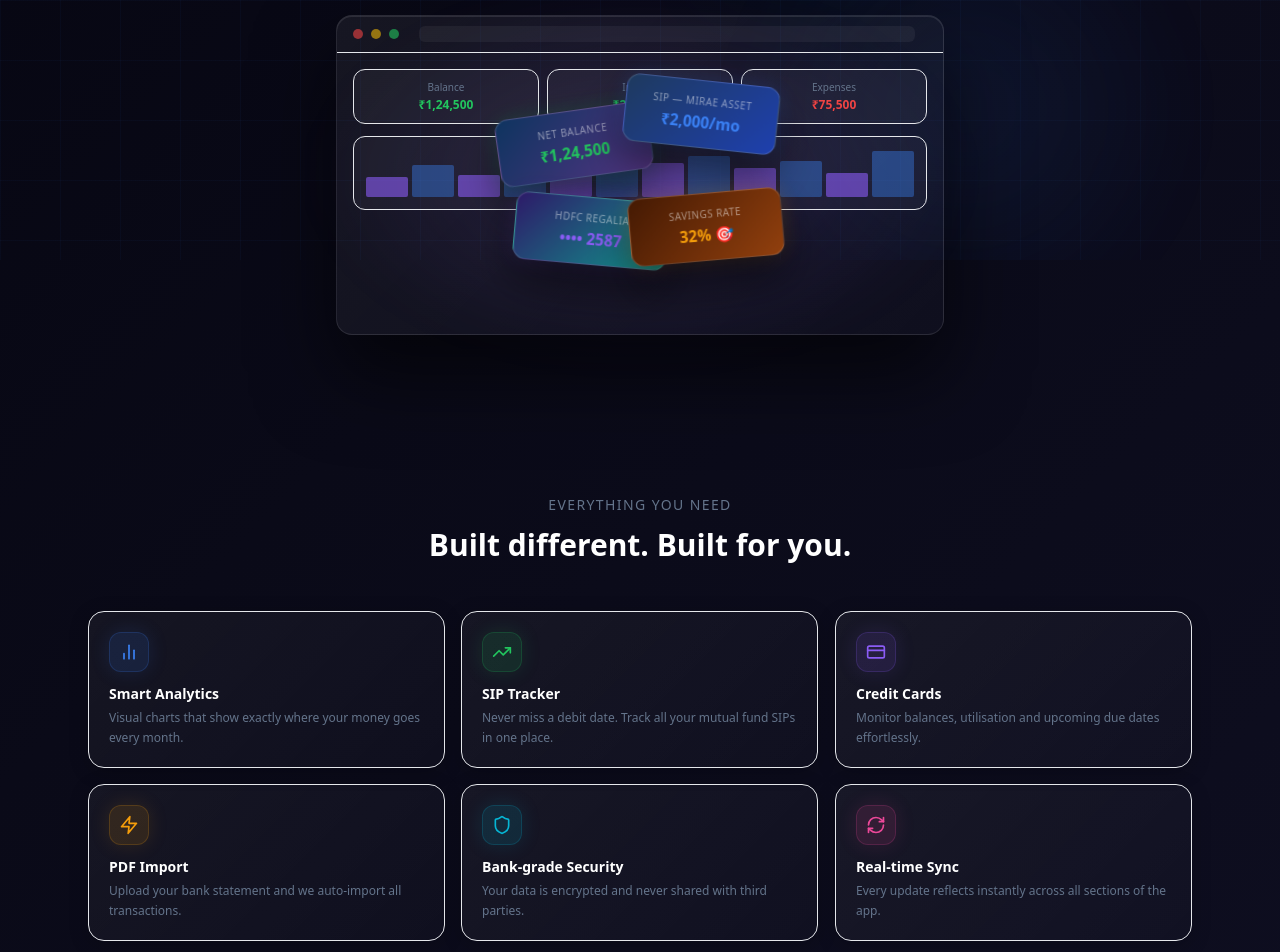
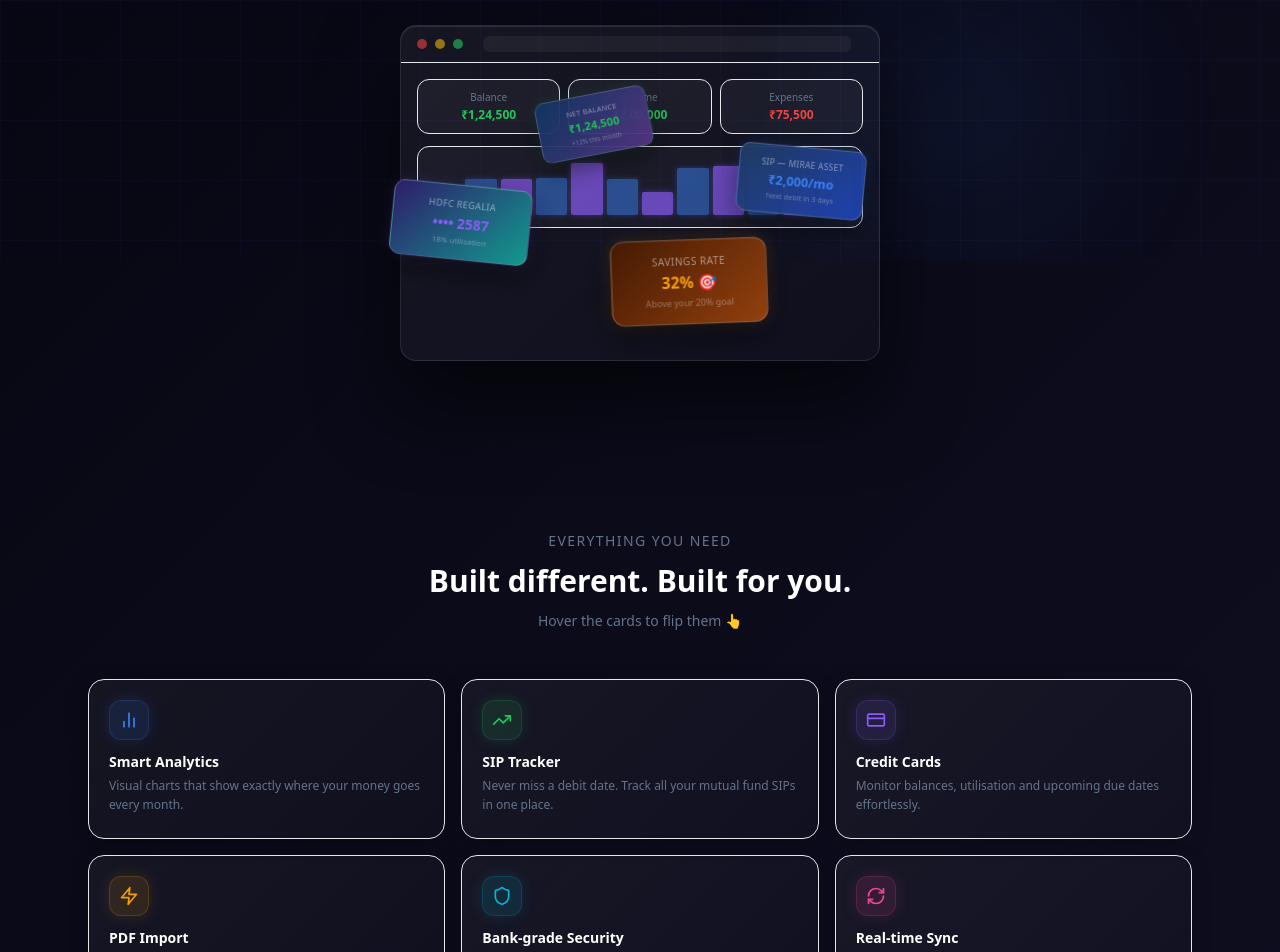
Before and after one commit to Rohan27rk/Zenny, a React (Vite) app: page / in a window 1280 px wide. Shown: the part 540-1492 px from the top of the page. Built offline with nearby package versions, Linux system fonts and the light colour scheme; no server answers.

Commit message:
3D flip cards, orbital floating cards, animated chart bars

```diff
--- a/src/pages/Landing.tsx
+++ b/src/pages/Landing.tsx
@@ -4,34 +4,117 @@ import { ZennyLogo } from '../components/ZennyLogo';
 
 interface LandingProps { onGetStarted: () => void; }
 
-// Floating 3D card data
 const FLOAT_CARDS = [
-    { label: 'Net Balance', value: '₹1,24,500', color: '#22c55e', bg: 'linear-gradient(135deg, #0f3460, #533483)', x: -60, y: -30, rot: -8, delay: 0 },
-    { label: 'SIP — Mirae Asset', value: '₹2,000/mo', color: '#3b82f6', bg: 'linear-gradient(135deg, #1e3a5f, #1e40af)', x: 55, y: -50, rot: 6, delay: 0.4 },
-    { label: 'HDFC Regalia', value: '•••• 2587', color: '#8b5cf6', bg: 'linear-gradient(135deg, #2d1b69, #11998e)', x: -45, y: 55, rot: 5, delay: 0.8 },
-    { label: 'Savings Rate', value: '32% 🎯', color: '#f59e0b', bg: 'linear-gradient(135deg, #451a03, #92400e)', x: 60, y: 45, rot: -5, delay: 1.2 },
+    { label: 'Net Balance', value: '₹1,24,500', sub: '+12% this month', color: '#22c55e', bg: 'linear-gradient(135deg, #0f3460, #533483)', rot: -8, orbitR: 220, orbitStart: 200 },
+    { label: 'SIP — Mirae Asset', value: '₹2,000/mo', sub: 'Next debit in 3 days', color: '#3b82f6', bg: 'linear-gradient(135deg, #1e3a5f, #1e40af)', rot: 6, orbitR: 200, orbitStart: 290 },
+    { label: 'HDFC Regalia', value: '•••• 2587', sub: '18% utilisation', color: '#8b5cf6', bg: 'linear-gradient(135deg, #2d1b69, #11998e)', rot: 5, orbitR: 215, orbitStart: 110 },
+    { label: 'Savings Rate', value: '32% 🎯', sub: 'Above your 20% goal', color: '#f59e0b', bg: 'linear-gradient(135deg, #451a03, #92400e)', rot: -5, orbitR: 205, orbitStart: 20 },
 ];
 
 const features = [
-    { icon: <BarChart2 className="w-5 h-5" />, color: '#3b82f6', title: 'Smart Analytics', desc: 'Visual charts that show exactly where your money goes every month.' },
-    { icon: <TrendingUp className="w-5 h-5" />, color: '#22c55e', title: 'SIP Tracker', desc: 'Never miss a debit date. Track all your mutual fund SIPs in one place.' },
-    { icon: <CreditCard className="w-5 h-5" />, color: '#8b5cf6', title: 'Credit Cards', desc: 'Monitor balances, utilisation and upcoming due dates effortlessly.' },
-    { icon: <Zap className="w-5 h-5" />, color: '#f59e0b', title: 'PDF Import', desc: 'Upload your bank statement and we auto-import all transactions.' },
-    { icon: <Shield className="w-5 h-5" />, color: '#06b6d4', title: 'Bank-grade Security', desc: 'Your data is encrypted and never shared with third parties.' },
-    { icon: <RefreshCw className="w-5 h-5" />, color: '#ec4899', title: 'Real-time Sync', desc: 'Every update reflects instantly across all sections of the app.' },
+    { icon: <BarChart2 className="w-5 h-5" />, color: '#3b82f6', title: 'Smart Analytics', desc: 'Visual charts that show exactly where your money goes every month.', back: 'Track income vs expenses with beautiful interactive charts.' },
+    { icon: <TrendingUp className="w-5 h-5" />, color: '#22c55e', title: 'SIP Tracker', desc: 'Never miss a debit date. Track all your mutual fund SIPs in one place.', back: 'Get countdown alerts before every SIP debit hits your account.' },
+    { icon: <CreditCard className="w-5 h-5" />, color: '#8b5cf6', title: 'Credit Cards', desc: 'Monitor balances, utilisation and upcoming due dates effortlessly.', back: 'Color-coded utilisation bars warn you before you overspend.' },
+    { icon: <Zap className="w-5 h-5" />, color: '#f59e0b', title: 'PDF Import', desc: 'Upload your bank statement and we auto-import all transactions.', back: 'Supports HDFC, SBI, ICICI, Axis, Kotak and more.' },
+    { icon: <Shield className="w-5 h-5" />, color: '#06b6d4', title: 'Bank-grade Security', desc: 'Your data is encrypted and never shared with third parties.', back: 'Powered by Supabase with row-level security on every query.' },
+    { icon: <RefreshCw className="w-5 h-5" />, color: '#ec4899', title: 'Real-time Sync', desc: 'Every update reflects instantly across all sections of the app.', back: 'Change your income in Profile — analytics update immediately.' },
 ];
+
+// Animated bar chart component
+function AnimatedBars() {
+    const BASE = [40, 65, 45, 80, 55, 90, 70, 85, 60, 75, 50, 95];
+    const [heights, setHeights] = useState(BASE);
+
+    useEffect(() => {
+        const interval = setInterval(() => {
+            setHeights(prev => prev.map((h, i) => {
+                const delta = (Math.random() - 0.5) * 25;
+                return Math.min(98, Math.max(15, h + delta));
+            }));
+        }, 900);
+        return () => clearInterval(interval);
+    }, []);
+
+    return (
+        <div className="flex items-end gap-1 h-14">
+            {heights.map((h, i) => (
+                <div key={i} className="flex-1 rounded-sm"
+                    style={{
+                        height: `${h}%`,
+                        background: i % 2 === 0 ? 'rgba(139,92,246,0.7)' : 'rgba(59,130,246,0.5)',
+                        transition: 'height 0.8s cubic-bezier(0.34,1.56,0.64,1)',
+                        boxShadow: i % 2 === 0 ? '0 0 6px rgba(139,92,246,0.4)' : '0 0 6px rgba(59,130,246,0.3)',
+                    }} />
+            ))}
+        </div>
+    );
+}
+
+// Flip feature card
+function FlipCard({ f, i }: { f: typeof features[0]; i: number }) {
+    const [flipped, setFlipped] = useState(false);
+    return (
+        <div
+            className="cursor-pointer"
+            style={{ perspective: '800px', height: '160px' }}
+            onMouseEnter={() => setFlipped(true)}
+            onMouseLeave={() => setFlipped(false)}
+        >
+            <div style={{
+                position: 'relative', width: '100%', height: '100%',
+                transformStyle: 'preserve-3d',
+                transform: flipped ? 'rotateY(180deg)' : 'rotateY(0deg)',
+                transition: 'transform 0.6s cubic-bezier(0.34,1.56,0.64,1)',
+            }}>
+                {/* Front */}
+                <div className="absolute inset-0 rounded-2xl p-5 border border-white/8"
+                    style={{
+                        backfaceVisibility: 'hidden',
+                        background: 'linear-gradient(135deg, rgba(255,255,255,0.05), rgba(255,255,255,0.02))',
+                        boxShadow: `0 4px 20px rgba(0,0,0,0.2)`,
+                    }}>
+                    <div className="w-10 h-10 rounded-xl flex items-center justify-center mb-3"
+                        style={{ background: `${f.color}20`, border: `1px solid ${f.color}30`, color: f.color, boxShadow: `0 0 16px ${f.color}25` }}>
+                        {f.icon}
+                    </div>
+                    <p className="font-bold text-white text-sm mb-1">{f.title}</p>
+                    <p className="text-slate-500 text-xs leading-relaxed">{f.desc}</p>
+                </div>
+                {/* Back */}
+                <div className="absolute inset-0 rounded-2xl p-5 border flex flex-col items-center justify-center text-center"
+                    style={{
+                        backfaceVisibility: 'hidden',
+                        transform: 'rotateY(180deg)',
+                        background: `linear-gradient(135deg, ${f.color}18, ${f.color}08)`,
+                        borderColor: `${f.color}40`,
+                        boxShadow: `0 8px 30px ${f.color}20`,
+                    }}>
+                    <div className="w-10 h-10 rounded-xl flex items-center justify-center mb-3"
+                        style={{ background: `${f.color}25`, color: f.color }}>
+                        {f.icon}
+                    </div>
+                    <p className="font-bold text-white text-sm mb-2">{f.title}</p>
+                    <p className="text-xs leading-relaxed" style={{ color: `${f.color}cc` }}>{f.back}</p>
+                </div>
+            </div>
+        </div>
+    );
+}
 
 export function Landing({ onGetStarted }: LandingProps) {
     const heroRef = useRef<HTMLDivElement>(null);
     const [mouse, setMouse] = useState({ x: 0, y: 0 });
     const [scrollY, setScrollY] = useState(0);
     const [visible, setVisible] = useState(false);
+    const [angle, setAngle] = useState(0);
 
     useEffect(() => {
         setTimeout(() => setVisible(true), 100);
         const onScroll = () => setScrollY(window.scrollY);
         window.addEventListener('scroll', onScroll);
-        return () => window.removeEventListener('scroll', onScroll);
+        // Slow orbital rotation
+        const raf = setInterval(() => setAngle(a => (a + 0.15) % 360), 16);
+        return () => { window.removeEventListener('scroll', onScroll); clearInterval(raf); };
     }, []);
 
     const onMouseMove = (e: React.MouseEvent) => {
@@ -47,31 +130,15 @@ export function Landing({ onGetStarted }: LandingProps) {
         <div className="min-h-screen text-white overflow-x-hidden"
             style={{ background: 'linear-gradient(135deg, #050510 0%, #0a0a18 40%, #0f0f22 100%)' }}>
 
-            {/* Animated background grid */}
+            {/* Background grid + orbs */}
             <div className="fixed inset-0 pointer-events-none overflow-hidden" style={{ zIndex: 0 }}>
                 <div className="absolute inset-0" style={{
                     backgroundImage: 'linear-gradient(rgba(59,130,246,0.04) 1px, transparent 1px), linear-gradient(90deg, rgba(59,130,246,0.04) 1px, transparent 1px)',
                     backgroundSize: '60px 60px',
-                    transform: `translateY(${scrollY * 0.1}px)`,
+                    transform: `translateY(${scrollY * 0.08}px)`,
                 }} />
-                {/* Animated orbs */}
-                <div className="absolute rounded-full animate-pulse" style={{
-                    width: '600px', height: '600px', top: '-200px', left: '10%',
-                    background: 'radial-gradient(circle, rgba(139,92,246,0.12), transparent 70%)',
-                    filter: 'blur(40px)', animationDuration: '4s',
-                }} />
-                <div className="absolute rounded-full" style={{
-                    width: '500px', height: '500px', bottom: '-100px', right: '5%',
-                    background: 'radial-gradient(circle, rgba(59,130,246,0.1), transparent 70%)',
-                    filter: 'blur(40px)',
-                    animation: 'pulse 6s ease-in-out infinite',
-                }} />
-                <div className="absolute rounded-full" style={{
-                    width: '300px', height: '300px', top: '40%', left: '50%',
-                    background: 'radial-gradient(circle, rgba(6,182,212,0.08), transparent 70%)',
-                    filter: 'blur(30px)',
-                    animation: 'pulse 8s ease-in-out infinite 2s',
-                }} />
+                <div className="absolute rounded-full" style={{ width: '600px', height: '600px', top: '-200px', left: '10%', background: 'radial-gradient(circle, rgba(139,92,246,0.12), transparent 70%)', filter: 'blur(40px)', animation: 'pulse 4s ease-in-out infinite' }} />
+                <div className="absolute rounded-full" style={{ width: '500px', height: '500px', bottom: '-100px', right: '5%', background: 'radial-gradient(circle, rgba(59,130,246,0.1), transparent 70%)', filter: 'blur(40px)', animation: 'pulse 6s ease-in-out infinite 1s' }} />
             </div>
 
             {/* Nav */}
@@ -96,17 +163,11 @@ export function Landing({ onGetStarted }: LandingProps) {
                 className="relative z-10 max-w-6xl mx-auto px-6 pt-12 pb-32 text-center"
                 style={{ perspective: '1000px' }}>
 
-                {/* Badge */}
                 <div className="inline-flex items-center gap-2 px-3 py-1.5 rounded-full text-xs font-medium mb-8 border border-white/10"
-                    style={{
-                        background: 'rgba(59,130,246,0.1)', color: '#93c5fd',
-                        transform: `translateY(${visible ? 0 : 20}px)`, opacity: visible ? 1 : 0,
-                        transition: 'all 0.6s ease 0.1s',
-                    }}>
+                    style={{ background: 'rgba(59,130,246,0.1)', color: '#93c5fd', transform: `translateY(${visible ? 0 : 20}px)`, opacity: visible ? 1 : 0, transition: 'all 0.6s ease 0.1s' }}>
                     <Star className="w-3 h-3" /> Free forever · No credit card required
                 </div>
 
-                {/* Headline */}
                 <h1 className="text-5xl sm:text-7xl font-black leading-tight mb-6"
                     style={{
                         transform: `translateY(${visible ? 0 : 30}px) rotateX(${mouse.y * -2}deg) rotateY(${mouse.x * 2}deg)`,
@@ -119,19 +180,13 @@ export function Landing({ onGetStarted }: LandingProps) {
                 </h1>
 
                 <p className="text-slate-400 text-lg max-w-xl mx-auto mb-10 leading-relaxed"
-                    style={{
-                        transform: `translateY(${visible ? 0 : 20}px)`, opacity: visible ? 1 : 0,
-                        transition: 'all 0.7s ease 0.3s',
-                    }}>
+                    style={{ transform: `translateY(${visible ? 0 : 20}px)`, opacity: visible ? 1 : 0, transition: 'all 0.7s ease 0.3s' }}>
                     Track income, expenses, SIPs and credit cards in one beautiful dashboard.
                     Built for the generation that hustles.
                 </p>
 
                 <div className="flex flex-col sm:flex-row items-center justify-center gap-3 mb-20"
-                    style={{
-                        transform: `translateY(${visible ? 0 : 20}px)`, opacity: visible ? 1 : 0,
-                        transition: 'all 0.7s ease 0.4s',
-                    }}>
+                    style={{ transform: `translateY(${visible ? 0 : 20}px)`, opacity: visible ? 1 : 0, transition: 'all 0.7s ease 0.4s' }}>
                     <button onClick={onGetStarted}
                         className="flex items-center gap-2 px-8 py-4 rounded-2xl text-base font-bold text-white transition-all duration-200 hover:-translate-y-1 hover:scale-105"
                         style={{ background: 'linear-gradient(135deg, #8b5cf6, #3b82f6)', boxShadow: '0 8px 30px rgba(139,92,246,0.5), inset 0 1px 0 rgba(255,255,255,0.2)' }}>
@@ -143,28 +198,19 @@ export function Landing({ onGetStarted }: LandingProps) {
                     </button>
                 </div>
 
-                {/* 3D floating cards */}
-                <div className="relative h-80 sm:h-96 mx-auto max-w-2xl"
-                    style={{
-                        perspective: '800px', transformStyle: 'preserve-3d',
-                        transform: `rotateX(${mouse.y * 3}deg) rotateY(${mouse.x * 3}deg)`,
-                        transition: 'transform 0.1s ease',
-                    }}>
+                {/* 3D Hero scene */}
+                <div className="relative mx-auto" style={{ width: '100%', maxWidth: '600px', height: '420px', perspective: '900px' }}>
 
-                    {/* Center glow */}
-                    <div className="absolute inset-0 rounded-3xl" style={{
-                        background: 'radial-gradient(ellipse at center, rgba(139,92,246,0.15), transparent 70%)',
-                        filter: 'blur(20px)',
-                    }} />
-
-                    {/* Central dashboard mockup */}
-                    <div className="absolute inset-8 rounded-2xl border border-white/10 overflow-hidden"
+                    {/* Central dashboard */}
+                    <div className="absolute rounded-2xl border border-white/10 overflow-hidden"
                         style={{
+                            left: '10%', right: '10%', top: '10%', bottom: '10%',
                             background: 'linear-gradient(135deg, rgba(255,255,255,0.06), rgba(255,255,255,0.02))',
                             boxShadow: '0 40px 80px rgba(0,0,0,0.6), inset 0 1px 0 rgba(255,255,255,0.1)',
-                            transform: 'translateZ(0px)',
+                            transform: `rotateX(${mouse.y * 4}deg) rotateY(${mouse.x * 4}deg) translateZ(0px)`,
+                            transition: 'transform 0.15s ease',
                             opacity: visible ? 1 : 0,
-                            transition: 'opacity 0.8s ease 0.5s',
+                            transitionProperty: 'transform, opacity',
                         }}>
                         <div className="flex items-center gap-2 px-4 py-2.5 border-b border-white/8">
                             <div className="w-2.5 h-2.5 rounded-full bg-red-500/60" />
@@ -182,76 +228,56 @@ export function Landing({ onGetStarted }: LandingProps) {
                                 ))}
                             </div>
                             <div className="rounded-xl p-3 border border-white/8" style={{ background: 'rgba(255,255,255,0.03)' }}>
-                                <div className="flex items-end gap-1 h-12">
-                                    {[40, 65, 45, 80, 55, 90, 70, 85, 60, 75, 50, 95].map((h, i) => (
-                                        <div key={i} className="flex-1 rounded-sm"
-                                            style={{ height: `${h}%`, background: i % 2 === 0 ? 'rgba(139,92,246,0.6)' : 'rgba(59,130,246,0.4)', transition: `height ${0.3 + i * 0.05}s ease` }} />
-                                    ))}
-                                </div>
+                                <AnimatedBars />
                             </div>
                         </div>
                     </div>
 
-                    {/* Floating 3D cards */}
-                    {FLOAT_CARDS.map((card, i) => (
-                        <div key={i} className="absolute rounded-xl p-3 border border-white/15"
-                            style={{
-                                background: card.bg,
-                                width: '140px',
-                                left: `calc(50% + ${card.x}px - 70px)`,
-                                top: `calc(50% + ${card.y}px - 35px)`,
-                                transform: `translateZ(40px) rotate(${card.rot}deg)`,
-                                boxShadow: `0 20px 40px rgba(0,0,0,0.5), 0 0 20px ${card.color}30`,
-                                opacity: visible ? 1 : 0,
-                                transition: `opacity 0.6s ease ${0.6 + card.delay}s, transform 0.1s ease`,
-                                animation: `float${i} ${3 + i * 0.5}s ease-in-out infinite ${card.delay}s`,
-                            }}>
-                            <p className="text-white/50 text-[9px] uppercase tracking-wider">{card.label}</p>
-                            <p className="font-bold text-sm mt-0.5" style={{ color: card.color }}>{card.value}</p>
-                        </div>
-                    ))}
+                    {/* Orbital floating cards */}
+                    {FLOAT_CARDS.map((card, i) => {
+                        const deg = (angle + card.orbitStart) * (Math.PI / 180);
+                        const cx = 300; const cy = 210;
+                        const rx = card.orbitR * 0.85; const ry = card.orbitR * 0.38;
+                        const x = cx + rx * Math.cos(deg) - 70;
+                        const y = cy + ry * Math.sin(deg) - 30;
+                        const z = Math.sin(deg) * 60;
+                        const scale = 0.85 + (Math.sin(deg) + 1) * 0.1;
+                        return (
+                            <div key={i}
+                                className="absolute rounded-xl p-3 border border-white/20"
+                                style={{
+                                    width: '140px',
+                                    left: `${x}px`, top: `${y}px`,
+                                    background: card.bg,
+                                    transform: `translateZ(${z}px) rotate(${card.rot + Math.sin(deg) * 3}deg) scale(${scale})`,
+                                    boxShadow: `0 10px 30px rgba(0,0,0,0.5), 0 0 15px ${card.color}30`,
+                                    zIndex: Math.round(z + 100),
+                                    opacity: visible ? (0.7 + scale * 0.3) : 0,
+                                    transition: 'opacity 0.5s ease',
+                                }}>
+                                <p className="text-white/50 text-[9px] uppercase tracking-wider">{card.label}</p>
+                                <p className="font-bold text-sm mt-0.5" style={{ color: card.color }}>{card.value}</p>
+                                <p className="text-white/35 text-[8px] mt-0.5">{card.sub}</p>
+                            </div>
+                        );
+                    })}
                 </div>
             </section>
 
-            {/* Features */}
+            {/* Features — flip cards */}
             <section className="relative z-10 max-w-6xl mx-auto px-6 pb-24">
                 <p className="text-center text-slate-500 text-sm font-medium uppercase tracking-widest mb-3">Everything you need</p>
-                <h2 className="text-center text-3xl font-black text-white mb-12">Built different. Built for you.</h2>
+                <h2 className="text-center text-3xl font-black text-white mb-3">Built different. Built for you.</h2>
+                <p className="text-center text-slate-500 text-sm mb-12">Hover the cards to flip them 👆</p>
                 <div className="grid grid-cols-1 sm:grid-cols-2 lg:grid-cols-3 gap-4">
-                    {features.map((f, i) => (
-                        <div key={i}
-                            className="rounded-2xl p-5 border border-white/8 transition-all duration-500 hover:-translate-y-2 hover:scale-[1.02] group cursor-default"
-                            style={{
-                                background: 'linear-gradient(135deg, rgba(255,255,255,0.05), rgba(255,255,255,0.02))',
-                                boxShadow: '0 4px 20px rgba(0,0,0,0.2)',
-                                transform: `perspective(600px) rotateX(0deg)`,
-                                opacity: visible ? 1 : 0,
-                                transition: `opacity 0.5s ease ${0.1 * i}s, transform 0.3s ease, box-shadow 0.3s ease`,
-                            }}
-                            onMouseEnter={e => {
-                                (e.currentTarget as HTMLElement).style.boxShadow = `0 20px 40px rgba(0,0,0,0.4), 0 0 30px ${f.color}20`;
-                            }}
-                            onMouseLeave={e => {
-                                (e.currentTarget as HTMLElement).style.boxShadow = '0 4px 20px rgba(0,0,0,0.2)';
-                            }}>
-                            <div className="w-10 h-10 rounded-xl flex items-center justify-center mb-3 text-white transition-transform duration-300 group-hover:scale-110 group-hover:rotate-3"
-                                style={{ background: `${f.color}20`, border: `1px solid ${f.color}30`, color: f.color, boxShadow: `0 0 20px ${f.color}20` }}>
-                                {f.icon}
-                            </div>
-                            <p className="font-bold text-white text-sm mb-1">{f.title}</p>
-                            <p className="text-slate-500 text-xs leading-relaxed">{f.desc}</p>
-                        </div>
-                    ))}
+                    {features.map((f, i) => <FlipCard key={i} f={f} i={i} />)}
                 </div>
             </section>
 
             {/* CTA */}
             <section className="relative z-10 max-w-2xl mx-auto px-6 pb-24 text-center">
                 <div className="rounded-3xl border border-white/10 p-10"
-                    style={{
-                        background: 'linear-gradient(135deg, rgba(139,92,246,0.1), rgba(59,130,246,0.05))',
-                        boxShadow: '0 0 60px rgba(139,92,246,0.15), inset 0 1px 0 rgba(255,255,255,0.08)',
-                    }}>
+                    style={{ background: 'linear-gradient(135deg, rgba(139,92,246,0.1), rgba(59,130,246,0.05))', boxShadow: '0 0 60px rgba(139,92,246,0.15), inset 0 1px 0 rgba(255,255,255,0.08)' }}>
                     <div className="w-14 h-14 rounded-2xl flex items-center justify-center mx-auto mb-5"
                         style={{ background: 'linear-gradient(135deg, #8b5cf6, #06b6d4)', boxShadow: '0 0 30px rgba(139,92,246,0.5)' }}>
                         <ZennyLogo size={28} />
@@ -266,18 +292,10 @@ export function Landing({ onGetStarted }: LandingProps) {
                 </div>
             </section>
 
-            {/* Footer */}
             <footer className="relative z-10 border-t border-white/5 py-6 text-center">
                 <p className="text-slate-400 text-xs">© 2026 Zenny · Built with ❤️ · Your data stays yours</p>
                 <p className="text-slate-500 text-xs mt-1">Crafted by <span className="text-slate-300 font-medium">Rohan Kanegaonkar</span></p>
             </footer>
-
-            <style>{`
-        @keyframes float0 { 0%,100% { transform: translateZ(40px) rotate(-8deg) translateY(0px); } 50% { transform: translateZ(40px) rotate(-8deg) translateY(-10px); } }
-        @keyframes float1 { 0%,100% { transform: translateZ(40px) rotate(6deg) translateY(0px); } 50% { transform: translateZ(40px) rotate(6deg) translateY(-8px); } }
-        @keyframes float2 { 0%,100% { transform: translateZ(40px) rotate(5deg) translateY(0px); } 50% { transform: translateZ(40px) rotate(5deg) translateY(-12px); } }
-        @keyframes float3 { 0%,100% { transform: translateZ(40px) rotate(-5deg) translateY(0px); } 50% { transform: translateZ(40px) rotate(-5deg) translateY(-6px); } }
-      `}</style>
         </div>
     );
 }
```
